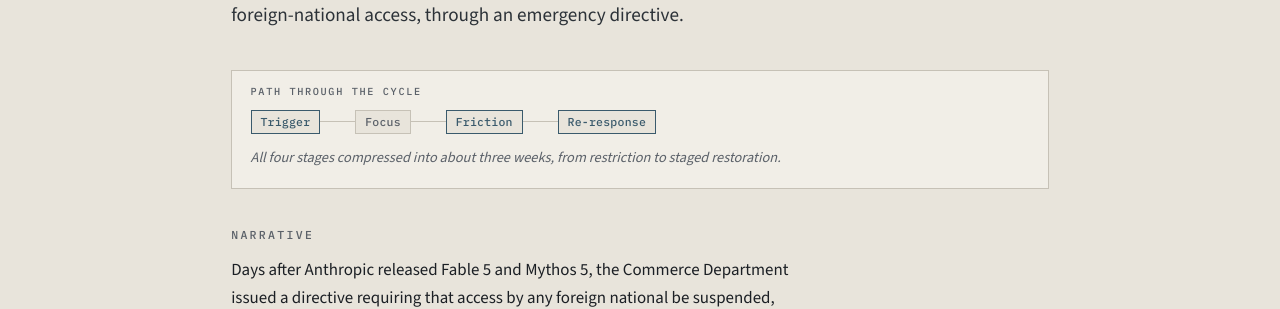
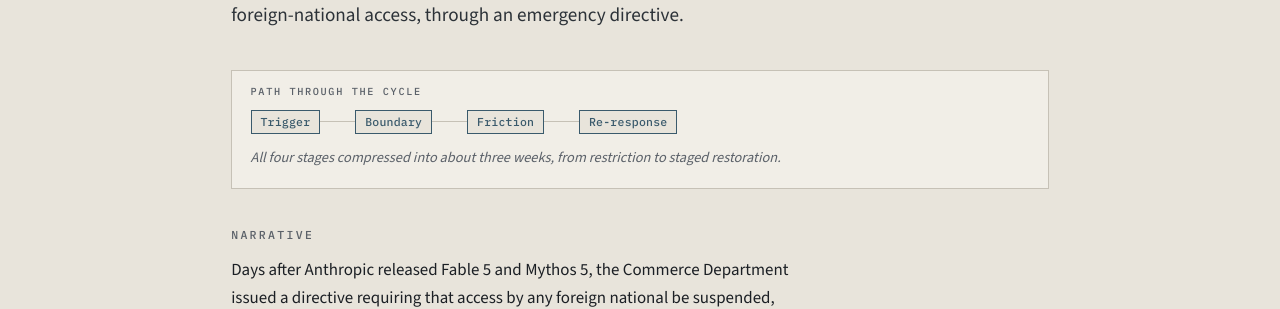
Before and after one commit to GaeunLim01/regulatory-order, a Jekyll site: the page built from cases/fable-mythos/index.html, in a window 1280 px wide. Shown: the part 316-625 px from the top of the page. Built offline with Jekyll 4.4.1, drawn with Linux system fonts in a browser that asks for light colours.

Commit message:
Add files via upload

```diff
--- a/_layouts/case.html
+++ b/_layouts/case.html
@@ -13,7 +13,7 @@
     <a class="ctrace" href="{{ '/framework/cycle/' | relative_url }}" aria-label="This case's path through the four stages. Open the full pattern.">
       <span class="ctrace__cap">PATH THROUGH THE CYCLE</span>
       <span class="ctrace__lane">
-        {% assign stages = "Trigger,Focus,Friction,Re-response" | split: "," %}
+        {% assign stages = "Trigger,Boundary,Friction,Re-response" | split: "," %}
         {% assign path = page.trace | split: "," %}
         {% for s in stages %}
           {% assign key = s | strip %}
```
